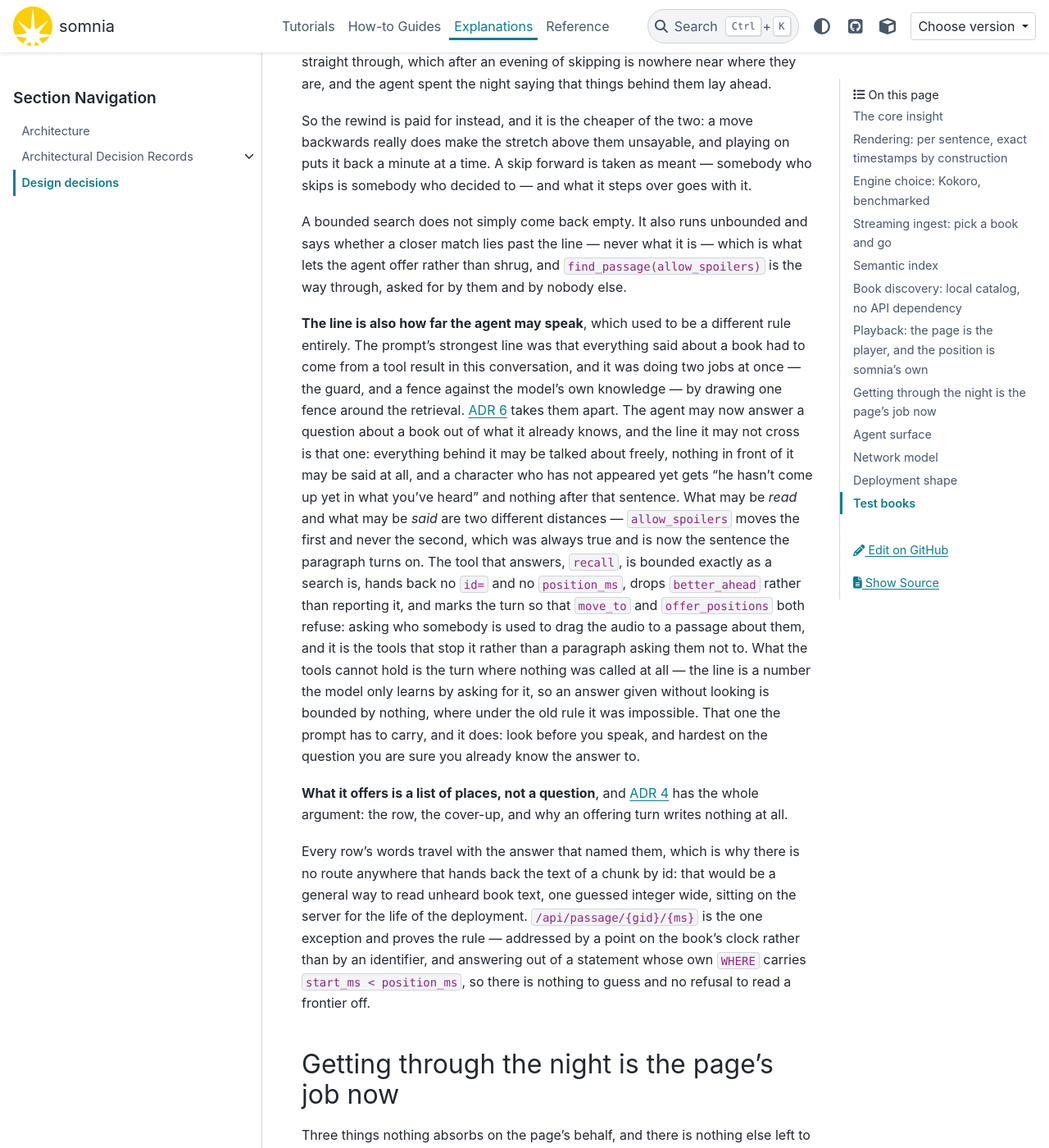
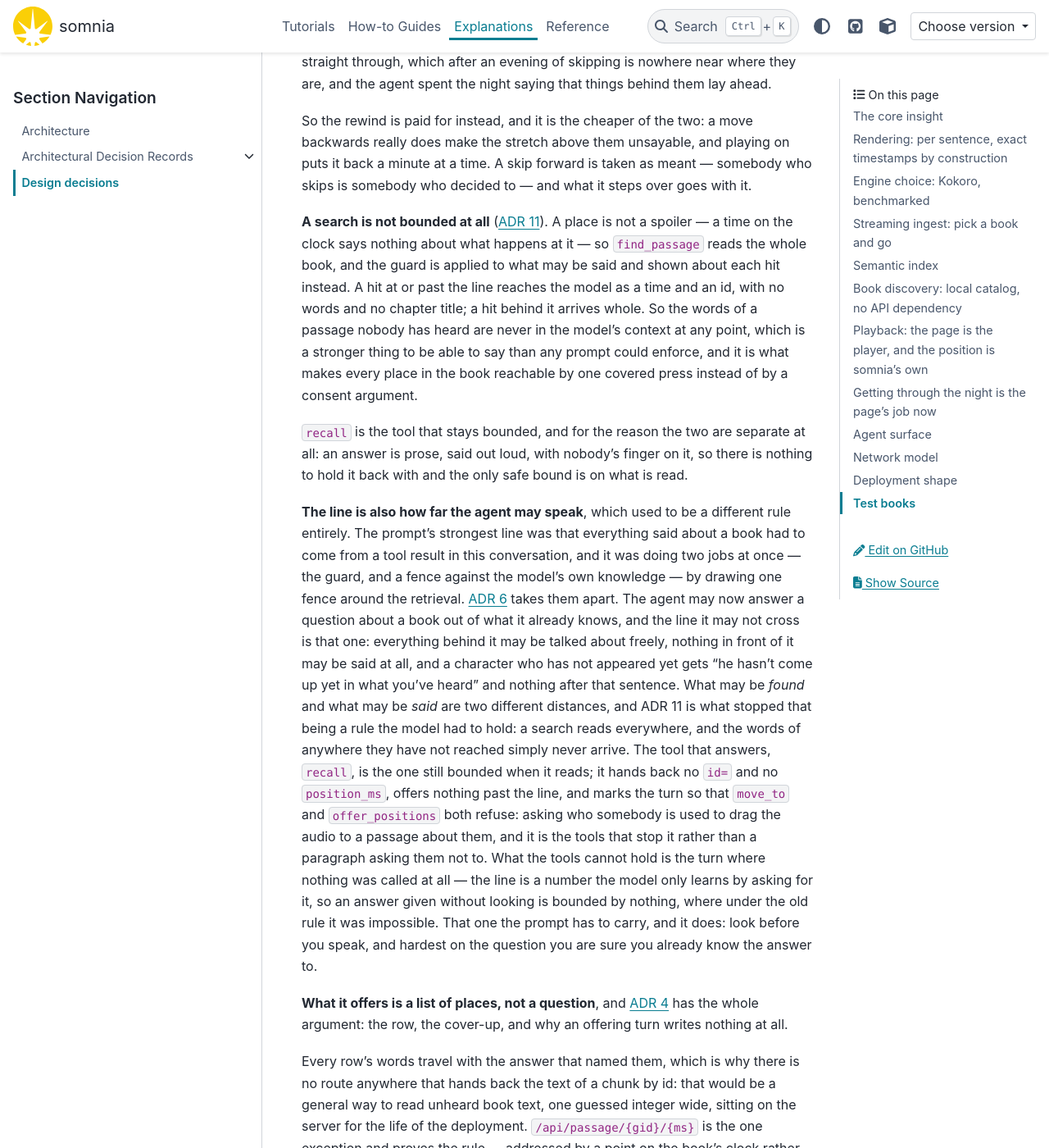
Before and after one commit to gilesknap/somnia, a Sphinx documentation site: the page built from docs/explanations/design.md, in a window 1280 px wide and 1400 px high, scrolled down 5585 px. Shown: the whole window at 82% size. Built offline with Sphinx 7.4.7 and the PyData theme 0.15.4, drawn with Linux system fonts in a browser that asks for light colours; pages that are not in the unit, such as notebooks, are missing from menus; the version number could not be read and is left out; some of the changed text lies outside the part shown.

Commit message:
Put the guard on the row, not on the search
A place is not a spoiler. A time on the clock says nothing about what happens at
it — what spoils is the words, and the words already have a guard: the row keeps
them behind a press.

So find_passage reads the whole book. spoiler_free, allow_spoilers and
better_ahead go together, and with them the second embedding of the query and
the second scan of the vectors that better_ahead cost on every goto.

The guard moves one step later, into the shape of a result line. A hit at or
past the position reaches the model as a time and an id; a hit behind it arrives
with its chapter and its words. The chapter title travels with the words, since
"How Ginger Died" gives away as much as the sentence under it, and position_ms
comes off every line — offers are made by id, so the number the guard most wants
to withhold is now printed nowhere.

The point is that this is a fact rather than a rule. The words of a passage they
have not reached are never in the model's context at any point in the turn, so
there is nothing there for a careless model to narrate. One predicate,
ahead_of(), decides both the line format and whether a row keeps its title;
a boundary the two disagreed about would be a hole.

recall stays bounded and gains nothing. It is the tool with no press in front of
it — prose, said out loud — so the only safe bound is on what it reads at all.

ADR 11, amending 4 and 6.

Co-Authored-By: Claude Opus 5 <noreply@anthropic.com>

```diff
--- a/docs/explanations/design.md
+++ b/docs/explanations/design.md
@@ -218,10 +218,20 @@ backwards really does make the stretch above them unsayable, and playing on
 puts it back a minute at a time. A skip forward is taken as meant — somebody
 who skips is somebody who decided to — and what it steps over goes with it.
 
-A bounded search does not simply come back empty. It also runs unbounded and
-says whether a closer match lies past the line — never what it is — which is
-what lets the agent offer rather than shrug, and `find_passage(allow_spoilers)`
-is the way through, asked for by them and by nobody else.
+**A search is not bounded at all**
+([ADR 11](decisions/0011-the-guard-belongs-on-the-row.md)). A place is not a
+spoiler — a time on the clock says nothing about what happens at it — so
+`find_passage` reads the whole book, and the guard is applied to what may be
+said and shown about each hit instead. A hit at or past the line reaches the
+model as a time and an id, with no words and no chapter title; a hit behind it
+arrives whole. So the words of a passage nobody has heard are never in the
+model's context at any point, which is a stronger thing to be able to say than
+any prompt could enforce, and it is what makes every place in the book reachable
+by one covered press instead of by a consent argument.
+
+`recall` is the tool that stays bounded, and for the reason the two are separate
+at all: an answer is prose, said out loud, with nobody's finger on it, so there
+is nothing to hold it back with and the only safe bound is on what is read.
 
 **The line is also how far the agent may speak**, which used to be a different
 rule entirely. The prompt's strongest line was that everything said about a book
@@ -233,12 +243,13 @@ agent may now answer a question about a book out of what it already knows, and
 the line it may not cross is that one: everything behind it may be talked about
 freely, nothing in front of it may be said at all, and a character who has not
 appeared yet gets "he hasn't come up yet in what you've heard" and nothing after
-that sentence. What may be *read* and what may be *said* are two different
-distances — `allow_spoilers` moves the first and never the second, which was
-always true and is now the sentence the paragraph turns on. The tool that
-answers, `recall`, is bounded exactly as a search is, hands back no `id=` and no
-`position_ms`, drops `better_ahead` rather than reporting it, and marks the turn
-so that `move_to` and `offer_positions` both refuse: asking who somebody is used
+that sentence. What may be *found* and what may be *said* are two different
+distances, and ADR 11 is what stopped that being a rule the model had to hold:
+a search reads everywhere, and the words of anywhere they have not reached
+simply never arrive. The tool that answers, `recall`, is the one still bounded
+when it reads; it hands back no `id=` and no `position_ms`, offers nothing past
+the line, and marks the turn so that `move_to` and `offer_positions` both
+refuse: asking who somebody is used
 to drag the audio to a passage about them, and it is the tools that stop it
 rather than a paragraph asking them not to. What the tools cannot hold is the
 turn where nothing was called at all — the line is a number the model only
```
Also changed, not shown: docs/explanations/architecture.md (+16 -13 lines), docs/explanations/decisions.md (+3 -2 lines), docs/explanations/decisions/0004-choose-a-place-from-a-list.md (+8 -0 lines), docs/explanations/decisions/0006-answer-a-question-about-the-book.md (+8 -0 lines), docs/explanations/decisions/0011-the-guard-belongs-on-the-row.md (added, +107 -0 lines), 4 other files.
